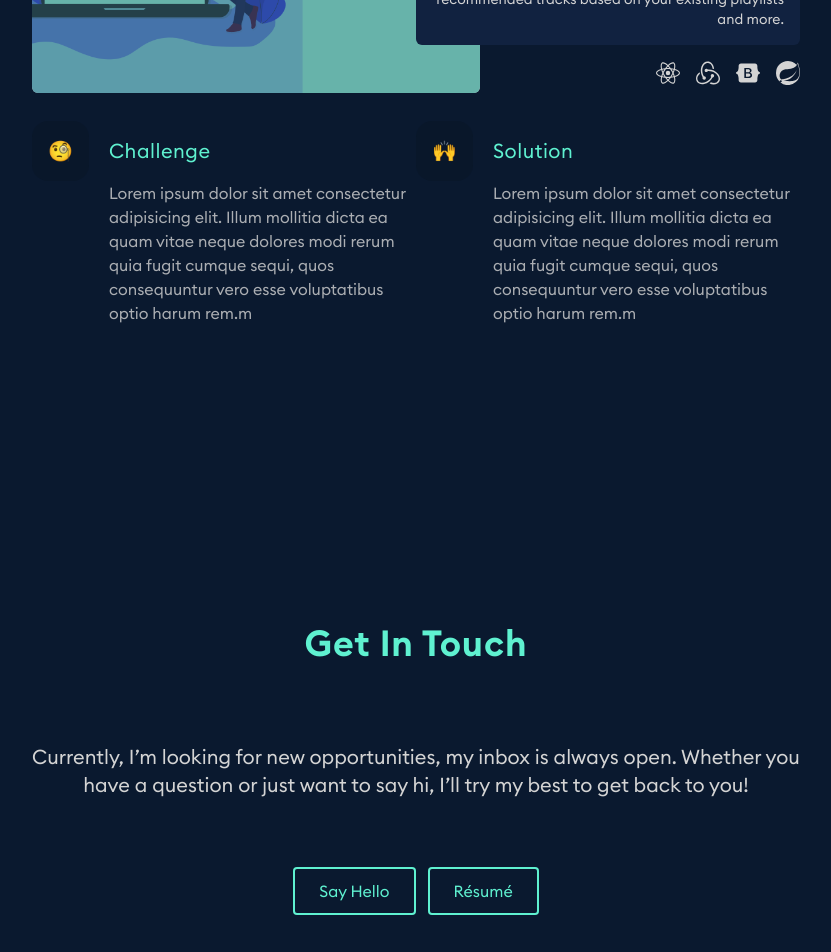
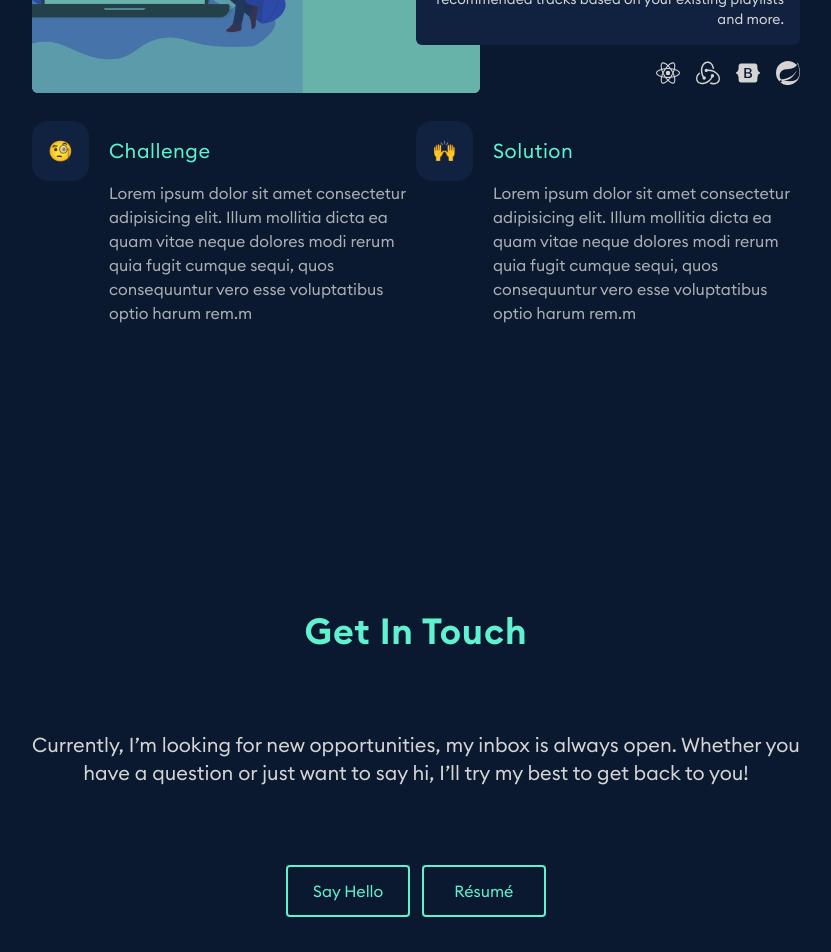
Before and after one commit to thavirak-svay/portfolio, a Next.js app: page / in a window 1280 px wide. Shown: the part 2280-3232 px from the top of the page, without its empty margins (224-1055 px from the left). Built offline with nearby package versions, Linux system fonts and the light colour scheme.

Commit message:
add:tw auto prefix

```diff
--- a/components/ProjectCard.jsx
+++ b/components/ProjectCard.jsx
@@ -41,20 +41,20 @@ export default function ProjectCard({ title, description, tectStacks, imageSrc,
 			</div>
 
 			<motion.div variants={fadeUp} className={`col-span-full row-start-1 ${alignRight ? "md:col-end-8" : "md:col-start-6 md:col-end-[-1]"}`}>
-				<figure className="brightness-100 dark:brightness-50 dark:opacity-25 opacity-20 rounded-md bg-blue-400  dark:bg-cyan-400 md:bg-blue-200 md:brightness-90 md:dark:brightness-100 md:opacity-100 md:dark:opacity-70  min-h-full md:min-h-[17em] hover:bg-white hover:brightness-100 dark:hover:bg-white dark:hover:opacity-100 duration-300 ">
-					<Image className="rounded-md mix-blend-multiply object-cover " src={imageSrc} alt="" layout="fill" />
+				<figure className="brightness-125 dark:brightness-50 dark:opacity-25 opacity-25 rounded-md bg-blue-600  dark:bg-cyan-400 md:bg-blue-200 md:brightness-90 md:dark:brightness-100 md:opacity-100 md:dark:opacity-70  min-h-full md:min-h-[17em] hover:bg-white hover:brightness-100 dark:hover:bg-white dark:hover:opacity-100 duration-300">
+					<Image className="rounded-md mix-blend-multiply object-cover" src={imageSrc} alt="" layout="fill" />
 				</figure>
 			</motion.div>
 
 			<motion.div variants={fadeUp} className="col-span-12 md:col-span-6 flex gap-5 py-4">
-				<p className="bg-sand-300 dark:bg-darkBlue-600 text-xl p-4 rounded-2xl h-[max-content]">🧐</p>
+				<p className="bg-sand-300 dark:bg-darkBlue-400 text-xl p-4 rounded-2xl h-[max-content]">🧐</p>
 				<blockquote>
 					<p className="text-xl py-4 tracking-wide text-blue-700 dark:text-cyan-500">Challenge</p>
 					<p className="opacity-80">{challenge}</p>
 				</blockquote>
 			</motion.div>
 			<motion.div variants={fadeUp} className="col-span-12 md:col-span-6 flex gap-5 py-4">
-				<p className="bg-sand-300 dark:bg-darkBlue-600 text-xl p-4 rounded-2xl h-[max-content]">🙌</p>
+				<p className="bg-sand-300 dark:bg-darkBlue-400 text-xl p-4 rounded-2xl h-[max-content]">🙌</p>
 				<blockquote>
 					<p className="text-xl py-4 tracking-wide text-blue-700 dark:text-cyan-500">Solution</p>
 					<p className="opacity-80">{solution}</p>
--- a/pages/index.jsx
+++ b/pages/index.jsx
@@ -54,7 +54,7 @@ export default function Index() {
 							Currently, I’m looking for new opportunities, my inbox is always open. Whether you have a question or just want to say hi, I’ll try my best to get back to
 							you!
 						</motion.p>
-						<motion.div variants={fadeUp} className="space-x-4">
+						<motion.div variants={fadeUp} className="space-x-4 flex">
 							<a aria-label="sayHello" className="outline-button" href={`mailto:${email}`}>
 								Say Hello
 							</a>
--- a/postcss.config.js
+++ b/postcss.config.js
@@ -1,6 +1,3 @@
 module.exports = {
-	plugins: {
-		tailwindcss: {},
-		autoprefixer: {},
-	},
+	plugins: [require("tailwindcss"), require("autoprefixer")],
 };
--- a/styles/globals.css
+++ b/styles/globals.css
@@ -34,6 +34,14 @@
 		font-display: swap;
 	}
 }
+@layer utilities {
+	.vertical-lr {
+		writing-mode: vertical-lr;
+	}
+	.vertical-rl {
+		writing-mode: vertical-lr;
+	}
+}
 html {
 	scroll-behavior: smooth;
 }
@@ -68,5 +76,5 @@ body {
 	@apply fill-current text-sand-200 dark:text-darkBlue-800;
 }
 .outline-button {
-	@apply px-6 py-3 text-blue-700 ring-2 ring-blue-700 transition hover:bg-blue-700 hover:bg-opacity-20 dark:text-cyan-500 dark:hover:bg-opacity-20 dark:ring-cyan-500 dark:hover:bg-cyan-500 rounded-sm;
+	@apply px-6 block min-w-[12ch] py-3 text-blue-700 ring-2 ring-blue-700 transition hover:bg-blue-700 hover:bg-opacity-20 dark:text-cyan-500 dark:hover:bg-opacity-20 dark:ring-cyan-500 dark:hover:bg-cyan-500 rounded-sm;
 }
--- a/tailwind.config.js
+++ b/tailwind.config.js
@@ -61,18 +61,5 @@ module.exports = {
 			},
 		},
 	},
-	plugins: [
-		plugin(function ({ addUtilities }) {
-			const newUtilities = {
-				".vertical-lr": {
-					writingMode: "vertical-lr",
-				},
-				".vertical-rl": {
-					writingMode: "vertical-rl",
-				},
-			};
-
-			addUtilities(newUtilities, ["responsive", "hover"]);
-		}),
-	],
+	plugins: [],
 };
```
